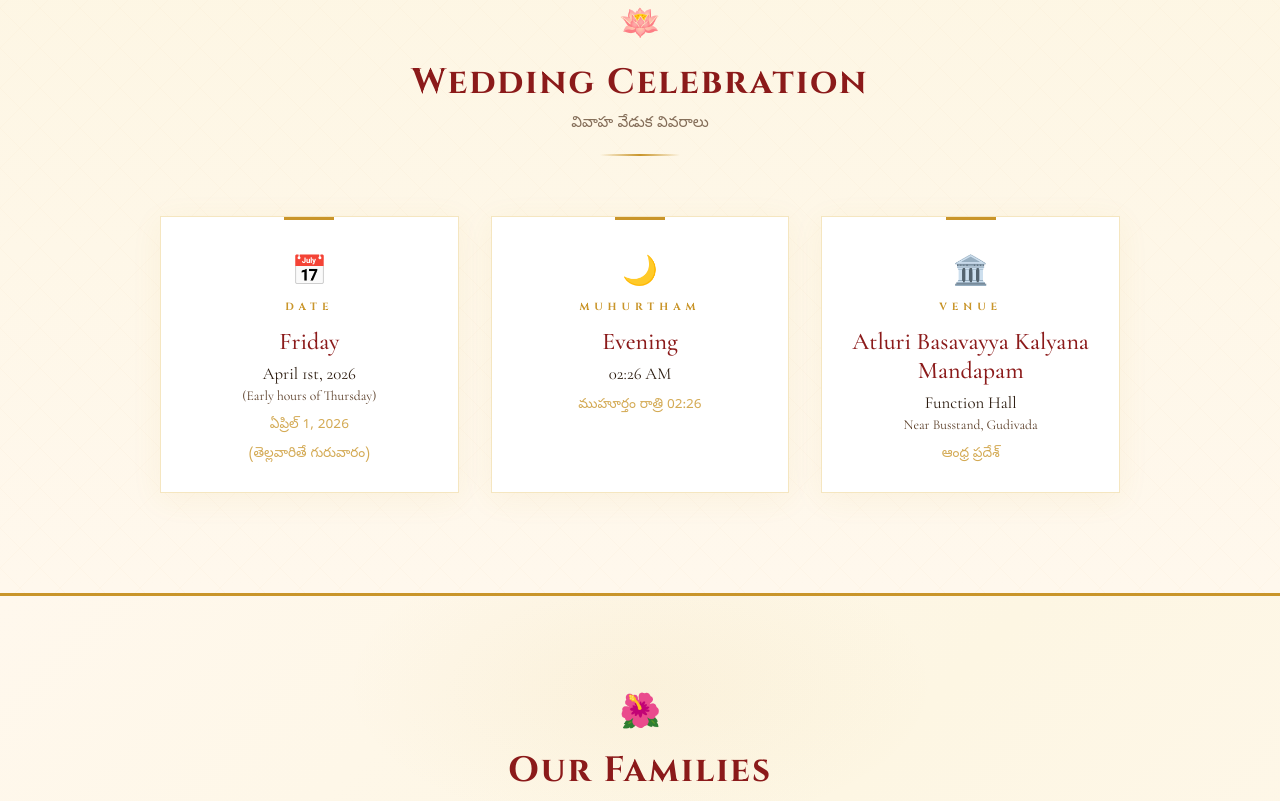
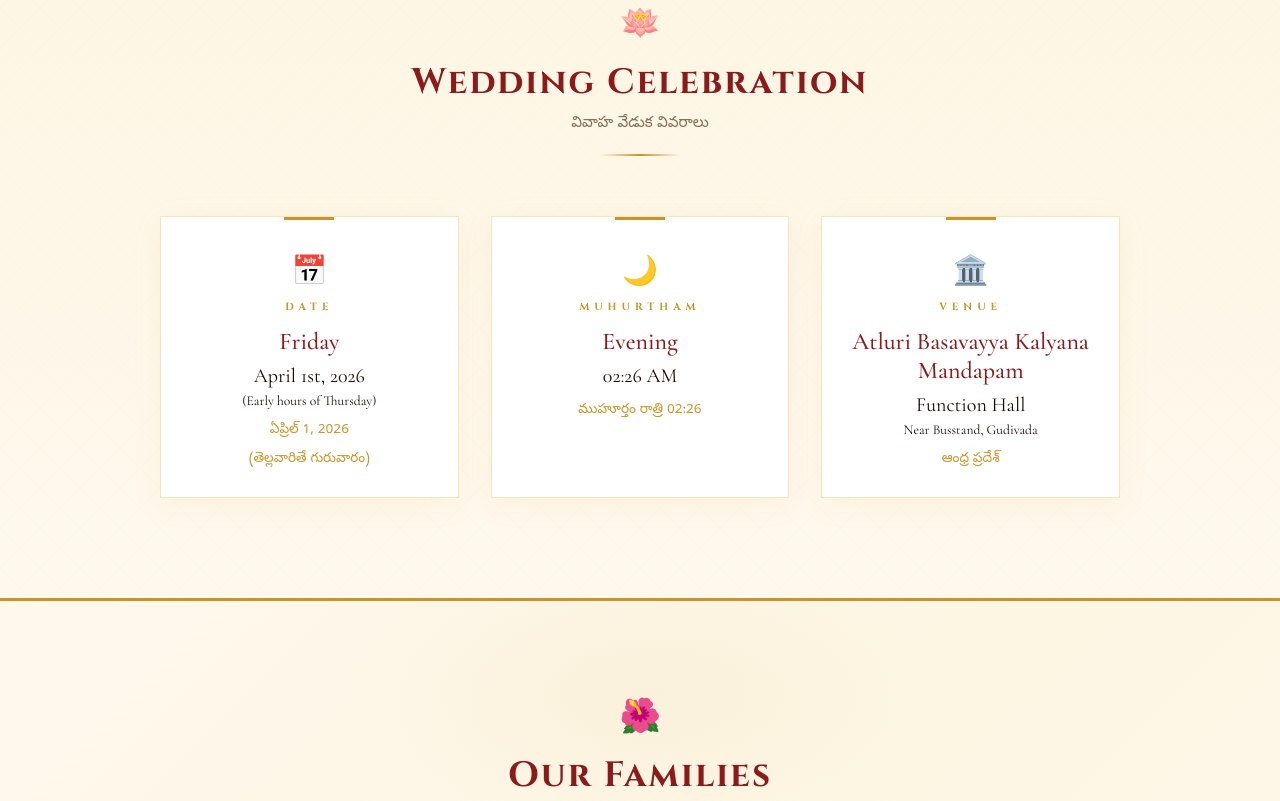
Before and after one commit to udaysiddani/wedding-Invitation-NV, a website: page index.html in a window 1280 px wide. Shown: the part 1212-2013 px from the top of the page. Drawn offline with nearby package versions, Linux system fonts and the light colour scheme.

Commit message:
Refactor CSS: Remove comments and update card styles
Removed wedding invitation comments and updated styles for card-sub class.

```diff
--- a/styles/main.css
+++ b/styles/main.css
@@ -1,8 +1,3 @@
-/* ═══════════════════════════════════════════════════════════
-   WEDDING INVITATION — EXACT CLONE CSS
-   Siva Ram & Sri Harshita
-═══════════════════════════════════════════════════════════ */
-
 /* ─── DESIGN TOKENS ─────────────────────────────────────── */
 :root {
   --gold:         #C9952A;
@@ -552,17 +547,16 @@ a { text-decoration: none; color: inherit; }
   margin-bottom: 4px;
 }
 .card-sub {
-  font-size: 1.05rem;
-  color: var(--text-dark);
+  font-size: 1.25rem;
+  color: var(--brown-dark);
   line-height: 1.5;
 }
-.card-sub.small { font-size: 0.85rem; color: var(--brown-text); }
+.card-sub.small { font-size: 0.85rem; color: var(--brown-dark); }
 .card-telugu {
   font-family: var(--font-telugu);
   font-size: 0.85rem;
   color: var(--gold);
   margin-top: 10px;
-  opacity: 0.8;
 }
 
 /* ─── FAMILIES SECTION ───────────────────────────────────── */
```
